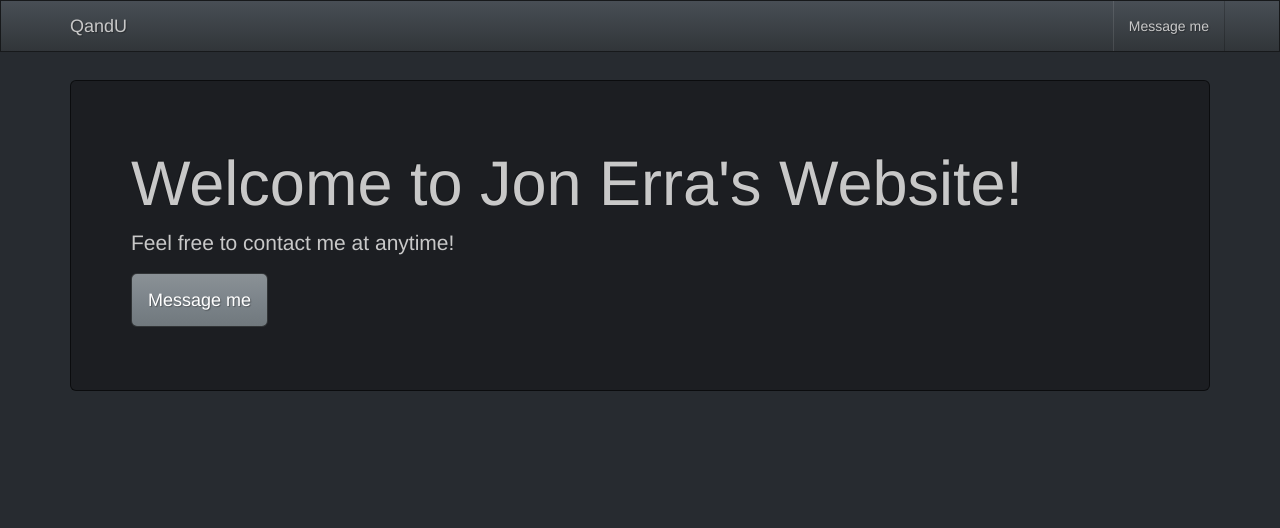
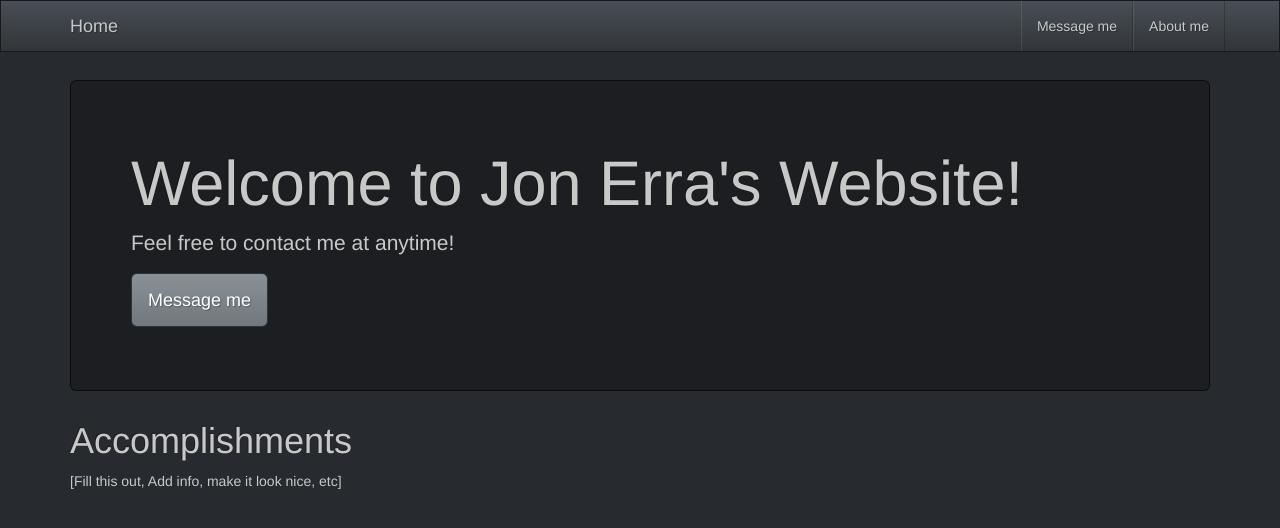
Before and after one commit to jonerra/contact_me, a Django app: page / in a window 1280 px wide. Shown: the top 528 px of the page. Run offline with Django 3.2, Linux system fonts and the light colour scheme; some libraries are stand-ins or nearby versions.

Commit message:
Add about me page

```diff
--- a/core/urls.py
+++ b/core/urls.py
@@ -5,4 +5,5 @@ urlpatterns = patterns('',
     url(r'^$', Home.as_view(), name='home'),
     url(r'^message/create/$', MessageCreateView.as_view(), name='message_create'),
     url('^success/$', Success.as_view(), name='success'),
+    url(r'^about/$', About.as_view(), name='about'),
 )
--- a/core/views.py
+++ b/core/views.py
@@ -15,3 +15,6 @@
 
 class Success(TemplateView):
     template_name = "success.html"
+
+class About(TemplateView):
+    template_name = "contact/about_me_form.html"
--- a/templates/base.html
+++ b/templates/base.html
@@ -14,7 +14,7 @@
     <nav class="navbar navbar-default navbar-fixed-top">
         <div class="container">
             <div class="navbar-header">
-              <a href="/" class="navbar-brand">QandU</a>
+              <a href="/" class="navbar-brand">Home</a>
                 <button type="button" class="navbar-toggle collapsed" data-toggle="collapse" data-target="#navbar">
                     <span class="icon-bar"></span>
                     <span class="icon-bar"></span>
@@ -24,6 +24,7 @@
             <div id="navbar" class="navbar-collapse collapse">
                 <ul class="nav navbar-nav navbar-right">
                   <li><a href="{% url 'message_create' %}">Message me</a></li>
+                  <li><a href="{% url 'about' %}">About me</a></li>
                 </ul>
             </div>
         </div>
--- a/templates/home.html
+++ b/templates/home.html
@@ -5,4 +5,8 @@
     <p>Feel free to contact me at anytime!</p>
     <p><a href="{% url 'message_create' %}" class="btn btn-lg btn-primary">Message me</a></p>
 </div>
+<div>
+    <h1>Accomplishments</h1>
+    <p>[Fill this out, Add info, make it look nice, etc]</p>
+</div>
 {% endblock %}
```
Also changed, not shown: templates/contact/about_me_form.html (added, +9 -0 lines), static/png/picture.jpg (added).
